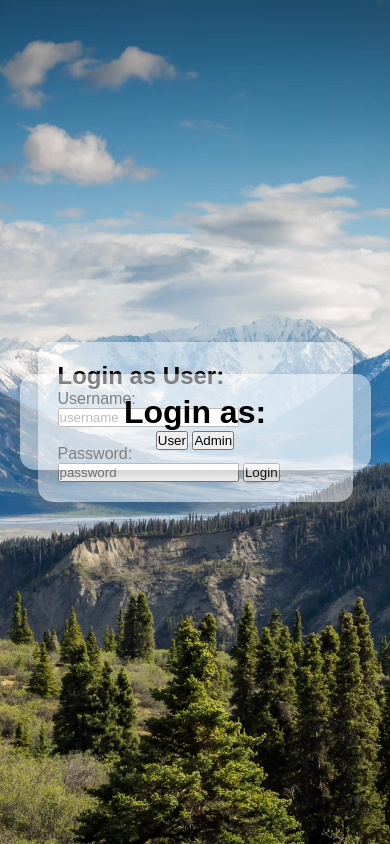
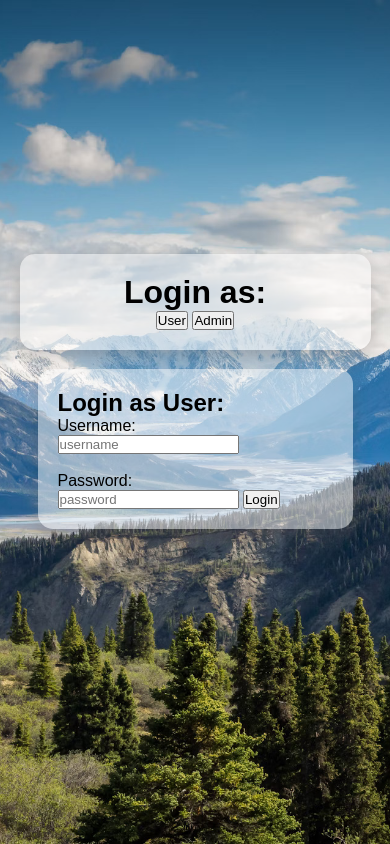
Before and after one commit to louidd/Water-Ordering-System, a plain HTML site: page index.html in a window 390 px wide. Both pictures are taken after a click on the button "User". Drawn offline with Linux system fonts and the light colour scheme.

Commit message:
Add files via upload

```diff
--- a/css/login.css
+++ b/css/login.css
@@ -29,6 +29,7 @@ body {
     border-radius: 15px;
     box-shadow: 0 8px 16px rgba(97, 91, 91, 0.3);
     text-align: center;
+    align-items: center;
     min-width: 300px;
     z-index: 1;
     position: absolute;
@@ -61,12 +62,12 @@ body {
     .form-box {
         width: 90%; /* Ensure form takes up 90% of screen width on mobile */
         padding: 20px; /* Reduce padding on mobile */
-        margin-top: 0;
+        margin-top: -15rem;
     }
 
     .login-box {
         width: 90%; /* Ensure login forms are more flexible on mobile */
-        margin-top: 2rem;
+        margin-top: 20rem;
         left: 0;
         right: 0;
         transform: none; /* Remove transform for better positioning */
@@ -78,6 +79,7 @@ body {
         margin: 10px 0; /* Add spacing between forms */
         left: auto;
         right: auto;
+        margin-top: 4rem;
     }
 
     body {
```
